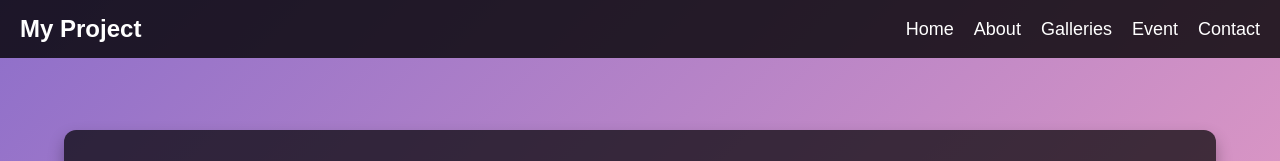
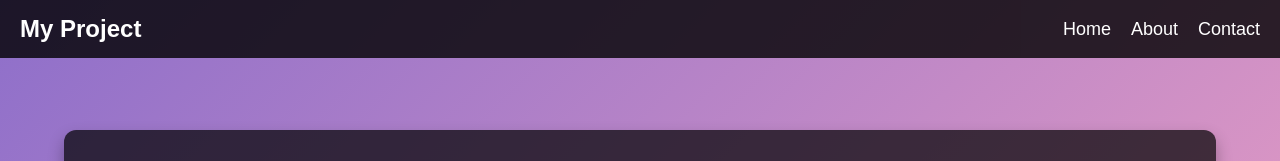
Before and after one commit to Lkmanzanero/lkmanzanero.github.io, a plain HTML site: page index.html in a window 1280 px wide. Shown: the top 161 px of the page. Drawn offline with Linux system fonts and the light colour scheme.

Commit message:
Update index.html

```diff
--- a/index.html
+++ b/index.html
@@ -175,8 +175,6 @@
         <ul>
             <li><a href="#">Home</a></li>
             <li><a href="#">About</a></li>
-            <li><a href="#">Galleries</a></li>
-            <li><a href="#">Event</a></li>
             <li><a href="#">Contact</a></li>
         </ul>
     </nav>
@@ -210,4 +208,4 @@
     </script>
 </body>
 
-</html>
+    </html>
```
